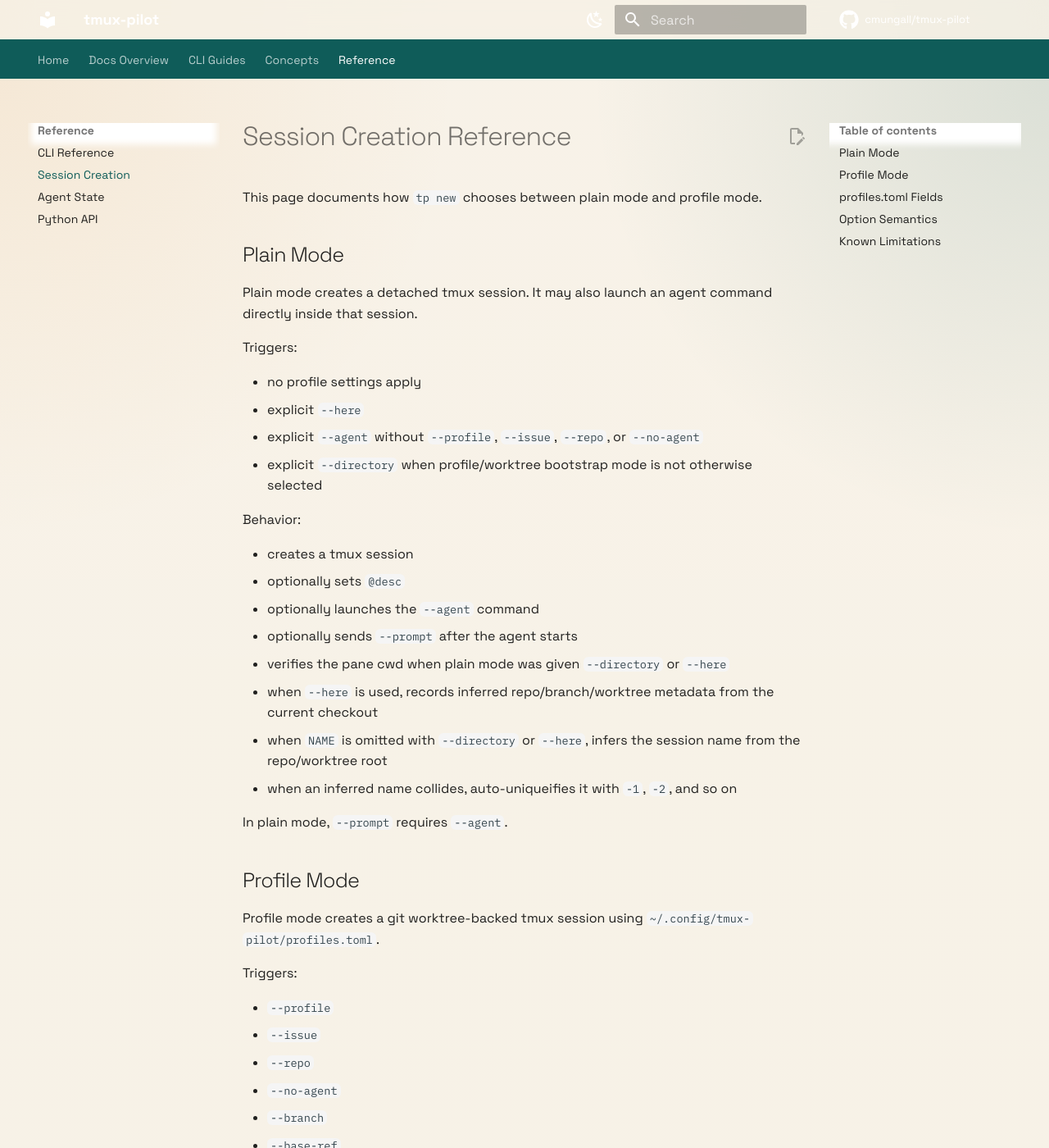
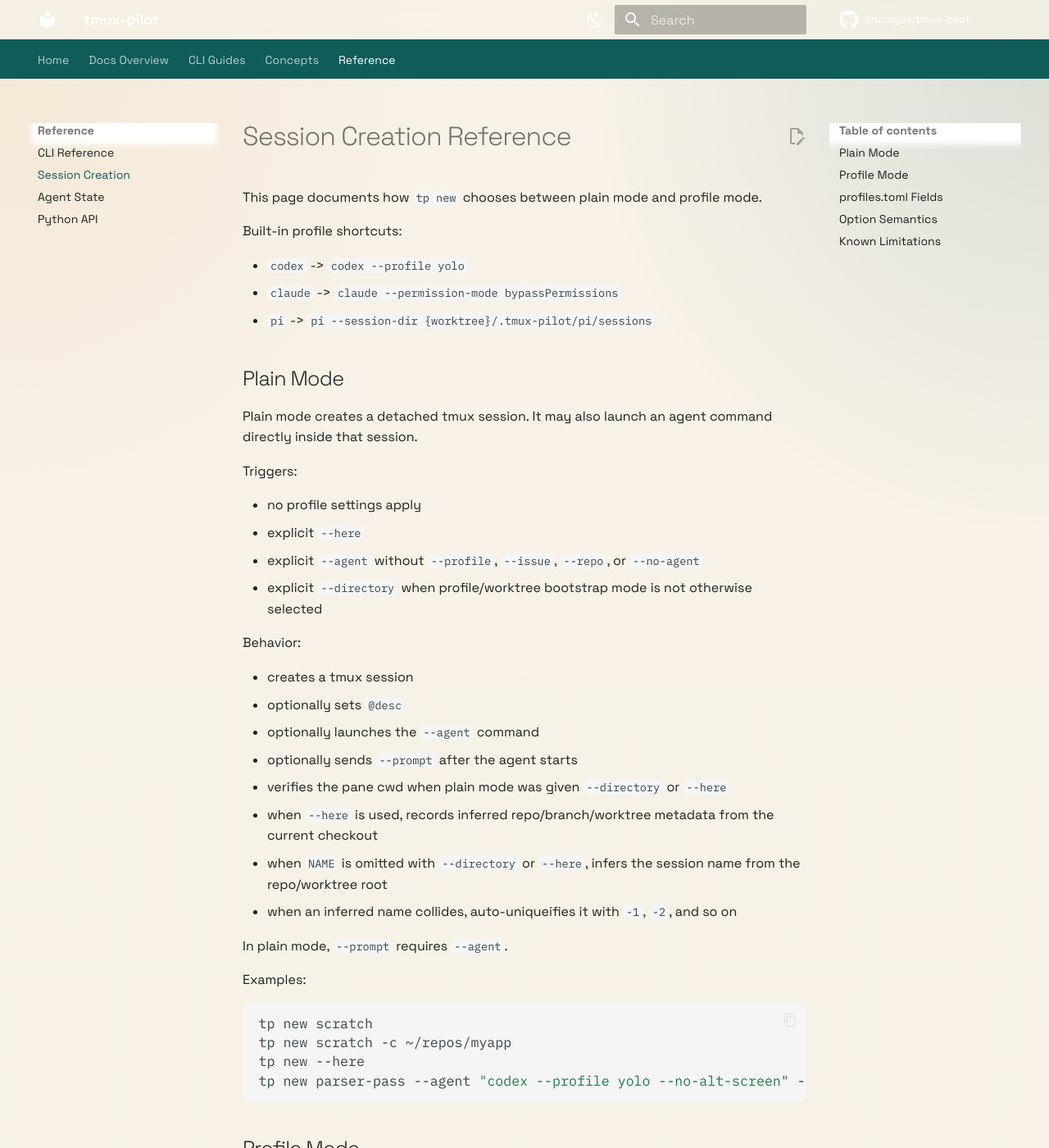
Before and after one commit to cmungall/tmux-pilot, an MkDocs documentation site: the page built from docs/reference/session-creation.md, in a window 1280 px wide and 1400 px high. Shown: the whole window at 82% size. Built offline with MkDocs 1.6.1 and Material for MkDocs 9.7.7, drawn with Linux system fonts in a browser that asks for light colours; comment, search, counter and statistics services are not loaded; some of the changed text lies outside the part shown.

Commit message:
docs: expand tp new help examples (#21)

````diff
--- a/docs/reference/session-creation.md
+++ b/docs/reference/session-creation.md
@@ -1,6 +1,12 @@
 # Session Creation Reference
 
 This page documents how `tp new` chooses between plain mode and profile mode.
+
+Built-in profile shortcuts:
+
+- `codex` -> `codex --profile yolo`
+- `claude` -> `claude --permission-mode bypassPermissions`
+- `pi` -> `pi --session-dir {worktree}/.tmux-pilot/pi/sessions`
 
 ## Plain Mode
 
@@ -26,6 +32,15 @@
 
 In plain mode, `--prompt` requires `--agent`.
 
+Examples:
+
+```bash
+tp new scratch
+tp new scratch -c ~/repos/myapp
+tp new --here
+tp new parser-pass --agent "codex --profile yolo --no-alt-screen" --prompt "summarize the parser"
+```
+
 ## Profile Mode
 
 Profile mode creates a git worktree-backed tmux session using `~/.config/tmux-pilot/profiles.toml`.
@@ -49,6 +64,19 @@
 - optionally launches the resolved agent
 - optionally sends `--prompt`
 - verifies that the pane cwd stays on the requested directory or created worktree when launching the agent
+
+Examples:
+
+```bash
+# In-place launch in an existing checkout
+tp new docs-pass --profile codex -c ~/repos/tmux-pilot
+
+# Config-driven bootstrap using repo/base_ref from profiles.toml
+tp new api-cleanup --profile myapp
+
+# Explicit repo bootstrap from GitHub
+tp new pi-smoke --profile pi --repo badlogic/pi-mono
+```
 
 ## `profiles.toml` Fields
 
````
Also changed, not shown: docs/how-to/create-sessions.md (+20 -0 lines), docs/reference/cli-reference.md (+16 -0 lines), 1 other file.
